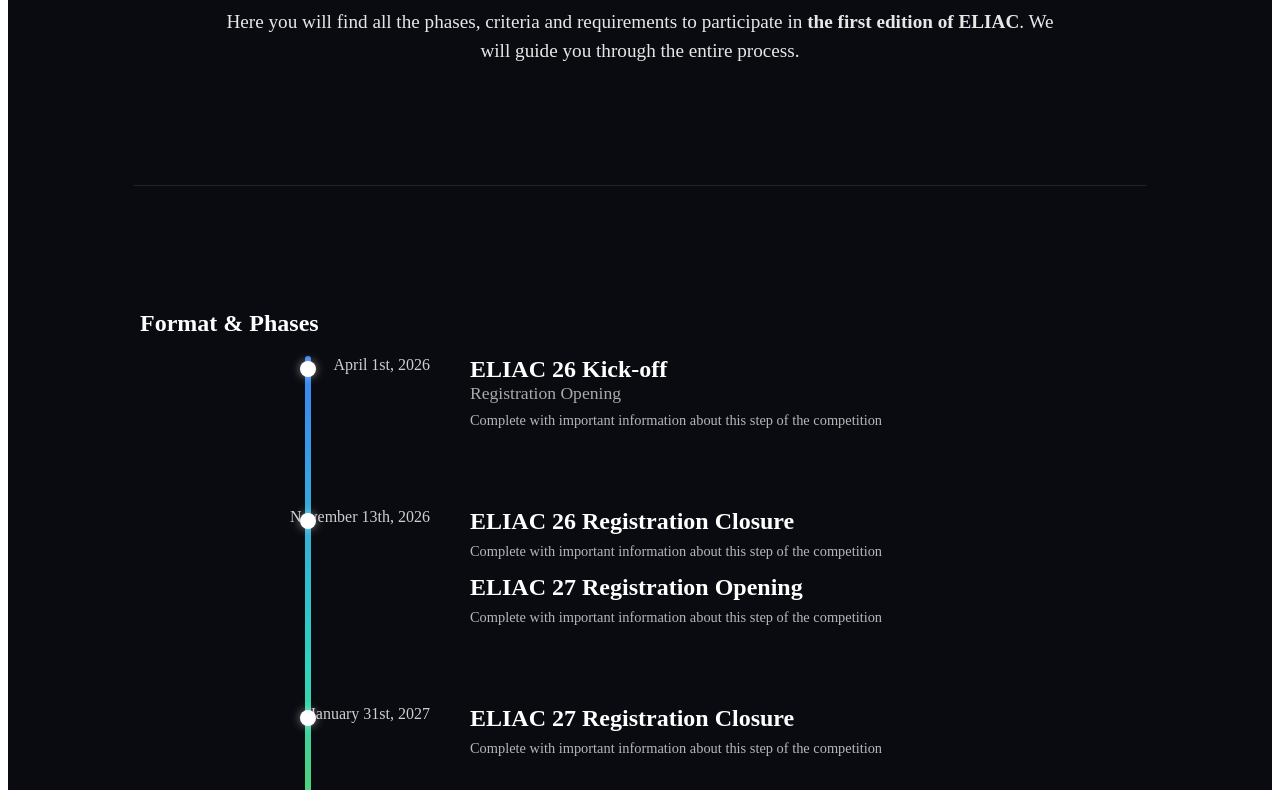
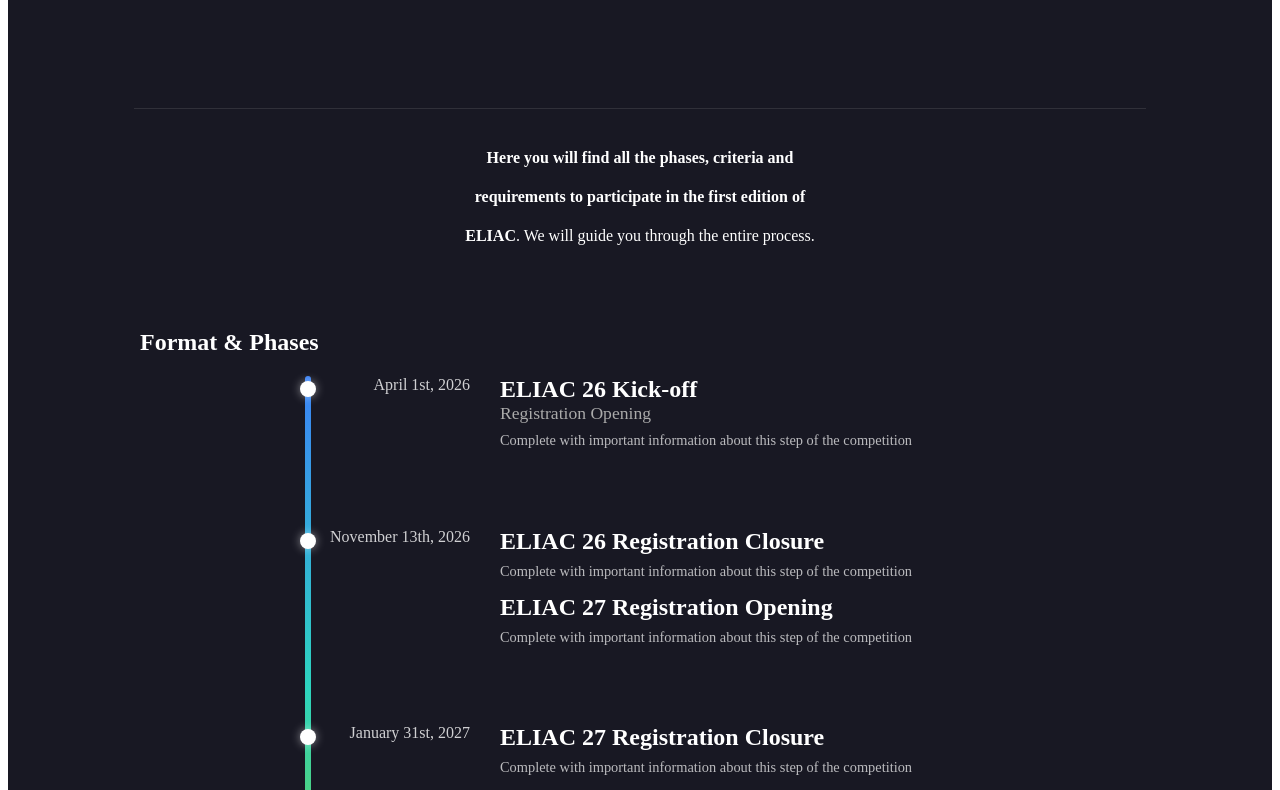
Before and after one commit to eliac-org/eliac-org.github.io, an Astro site: page /Challenge in a window 1280 px wide. Shown: the part 338-1128 px from the top of the page. Built offline with nearby package versions, Linux system fonts and the light colour scheme; Astro itself is replaced by a stand-in of ours.

Commit message:
challenge 2.1

```diff
--- a/src/components/Challenge/Timeline.astro
+++ b/src/components/Challenge/Timeline.astro
@@ -1,5 +1,6 @@
 ---
-// src/components/Challenge/Timeline.astro
+// Timeline.astro
+
 const events = [
   {
     date: "April 1st, 2026",
@@ -42,6 +43,15 @@ const events = [
 ];
 ---
 
+<section class="text-muted welcome_to_eliac">
+  <div class="hero-content">
+    <h4>Here you will find all the phases, criteria and</h4>
+    <h4>requirements to participate in <b>the first edition of</b></h4>
+    <p43><b>ELIAC</b>. We will guide you through the entire process.</h4>
+  </div>
+
+</section>
+
 <section class="timeline-section">
   <h2>Format & Phases</h2>
   <div class="timeline-container">
@@ -62,8 +72,10 @@ const events = [
 </section>
 
 <style>
+  .welcome_to_eliac{ text-align: center; color: white;}
+
   .timeline-section { padding: 4rem 2rem; color: white; max-width: 1000px; margin: auto; }
-  .timeline-container { position: relative; padding-left: 150px; }
+  .timeline-container { position: relative; padding-left: 190px; }
 
   /* La línea degradada */
   .main-line {
@@ -75,10 +87,10 @@ const events = [
   }
 
   .timeline-item { display: flex; align-items: flex-start; margin-bottom: 4rem; position: relative; }
-  .date { width: 140px; text-align: right; margin-right: 40px; font-weight: 300; opacity: 0.8; }
+  .date { width: 140px; text-align: right; margin-right: 30px; font-weight: 300; opacity: 0.8; }
   .dot {
     width: 16px; height: 16px; background: white; border-radius: 50%;
-    position: absolute; left: 10px; top: 5px; z-index: 2;
+    position: absolute; left: -30px; top: 5px; z-index: 2;
     box-shadow: 0 0 10px rgba(255,255,255,0.5);
   }
   .content { flex: 1; }
--- a/src/layouts/Header.astro
+++ b/src/layouts/Header.astro
@@ -15,12 +15,11 @@ import MobileMenu from './MobileMenu.svelte';
   <!-- Desktop nav (visible > 390px) -->
   <nav class="nav-desktop" aria-label="Primaria">
     <ul class="nav-links">
-      <!--<li><a class="nav-link" href="/the-challenge">The Challenge</a></li>
-      <li><a class="nav-link" href="/resources">Resources</a></li>
+      <a class="nav-link" href="/challenge-page">The Challenge</a>
+      <!--<li><a class="nav-link" href="/resources">Resources</a></li>
       <li><a class="nav-link" href="/faqs">FAQs</a></li>
       <li>-->
         <a class="btn btn-light btn-lg" href="/get-involved">Get involved</a>
-      </li>
     </ul>
   </nav>
 
--- a/src/pages/Challenge.astro
+++ b/src/pages/Challenge.astro
@@ -8,7 +8,6 @@ import InternationalJury from '../components/Challenge/InternationalJury.astro';
   <section class="challenge-hero">
     <div class="hero-content">
       <h1>Follow the challenge from first spark to near-light speed.</h1>
-      <p>Here you will find all the phases, criteria and requirements to participate in <b>the first edition of ELIAC</b>. We will guide you through the entire process.</p>
     </div>
   </section>
 
@@ -29,7 +28,7 @@ import InternationalJury from '../components/Challenge/InternationalJury.astro';
 
 <style>
   .challenge-page-wrapper {
-    background-color: #0a0b10;
+    background-color: #181823;
     width: 100%;
     min-height: 100vh;
   }
--- a/src/pages/index.astro
+++ b/src/pages/index.astro
@@ -1,5 +1,5 @@
 ---
-import Home from '../pages/Home.astro';
+import Home from './Home.astro';
 import Layout from '../layouts/Layout.astro';
 ---
 
```
